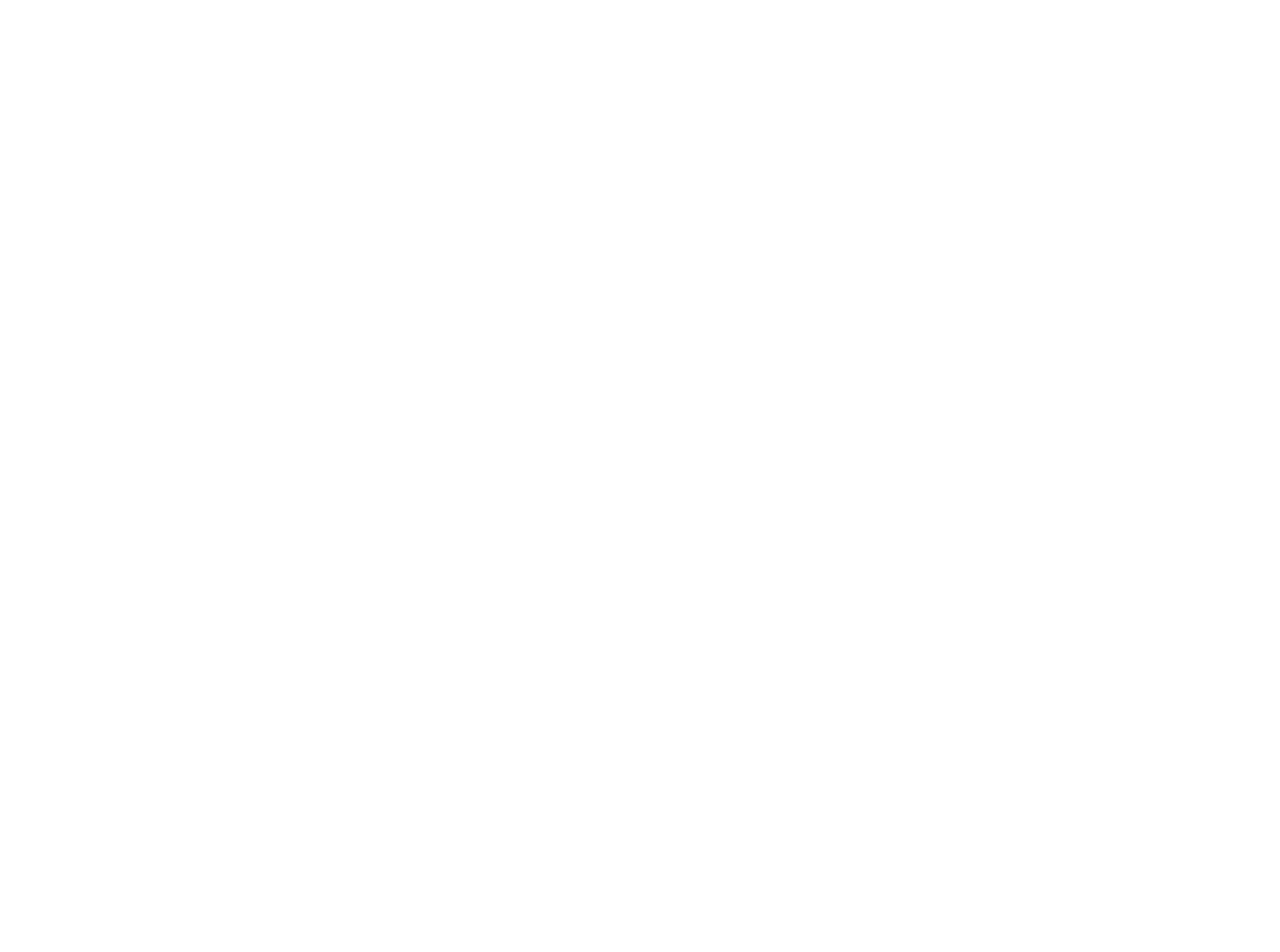
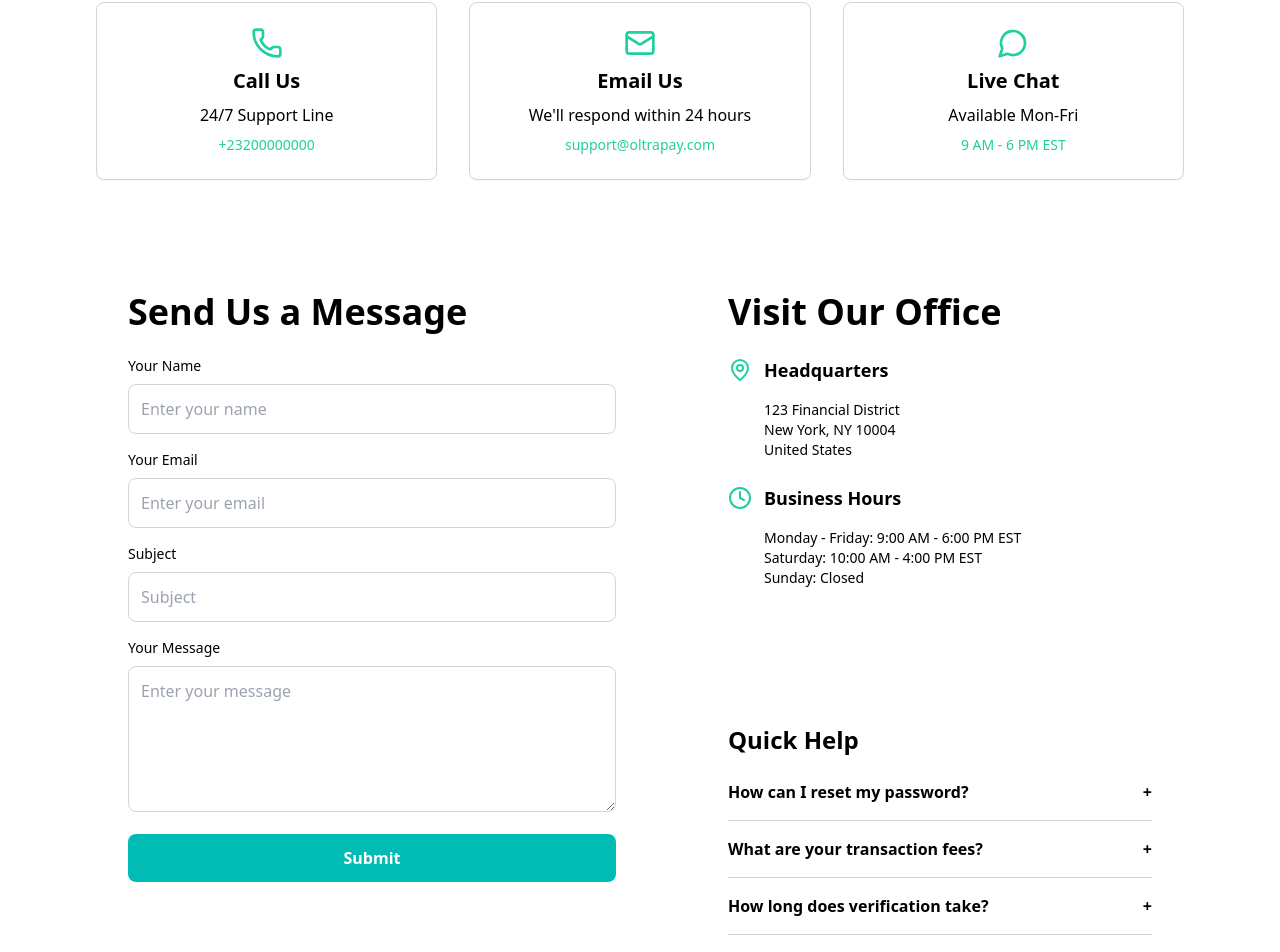
Before and after one commit to dominicOT/Oltrapay-website, a React (Vite) app: page /contact in a window 1280 px wide. Before the commit this address had no page. Shown: the part 390-1342 px from the top of the page. Before the commit the page ends 800 px from the top, so only its background shows below. Built offline with nearby package versions, Linux system fonts and the light colour scheme.

Commit message:
[FEAT]: adds the contact us page with supporting components

```diff
--- a/src/App.jsx
+++ b/src/App.jsx
@@ -1,6 +1,7 @@
 import { BrowserRouter, Routes, Route } from "react-router-dom";
 import { Home } from "./pages/index";
 import AboutUs from "./pages/About";
+import Contact from "./pages/Contact";
 
 function App() {
   return (
@@ -8,6 +9,7 @@
       <Routes>
         <Route path="/" element={<Home />} />
         <Route path="/about" element={<AboutUs />} />
+        <Route path="/contact" element={<Contact />} />
       </Routes>
     </BrowserRouter>
   );
--- a/src/components/Navbar.jsx
+++ b/src/components/Navbar.jsx
@@ -20,7 +20,9 @@
               <a href="/about">About Us</a>
             </li>
             <li className="cursor-pointer">Services</li>
-            <li className="cursor-pointer">Contact Us</li>
+            <li className="cursor-pointer">
+              <a href="/contact">Contact Us</a>
+            </li>
             <li className="cursor-pointer flex flex-row gap-2 items-center">
               <span>More</span>
               <ChevronDown size={15} className="mt-1" />
@@ -56,7 +58,9 @@
               <a href="/about">About Us</a>
             </li>{" "}
             <li className="cursor-pointer">Services</li>
-            <li className="cursor-pointer">Contact Us</li>
+            <li className="cursor-pointer">
+              <a href="/contact">Contact Us</a>
+            </li>{" "}
             <li className="cursor-pointer flex flex-row gap-2 items-center">
               <span>More</span>
               <ChevronDown size={15} className="mt-1" />
--- /dev/null
+++ b/src/features/Contact/ContactCard.jsx
@@ -0,0 +1,53 @@
+import React from "react";
+import { Phone, Mail, MapPin, MessageCircle } from "lucide-react"; // Example icons from Lucide
+
+const ContactCard = () => {
+  const contacts = [
+    {
+      icon: <Phone className="text-primary w-8 h-8" />,
+      title: "Call Us",
+      description: "24/7 Support Line",
+      details: ["+23200000000"],
+    },
+    {
+      icon: <Mail className="text-primary w-8 h-8" />,
+      title: "Email Us",
+      description: "We'll respond within 24 hours",
+      details: ["support@oltrapay.com"],
+    },
+    {
+      icon: <MessageCircle className="text-primary w-8 h-8" />,
+      title: "Live Chat",
+      description: "Available Mon-Fri",
+      details: ["9 AM - 6 PM EST"],
+    },
+  ];
+
+  return (
+    <section className="text-black py-8">
+      <div className="container mx-auto w-full flex flex-col justify-center items-center lg:flex-row gap-8 px-6 lg:px-24">
+        {contacts.map((contact, index) => (
+          <div
+            key={index}
+            className="w-full flex flex-col items-center justify-center  text-center lg:text-left p-6 rounded-lg shadow-sm border border-1 border-gray-300 gap-2 "
+          >
+            <div className="w-full flex items-center justify-center">
+              {contact.icon}
+            </div>
+            <h3 className="text-xl font-bold">{contact.title}</h3>
+            <span>{contact.description}</span>
+            <ul className="text-sm space-y-2">
+              {contact.details.map((detail, i) => (
+                <li className="text-primary" key={i}>
+                  {detail}
+                </li>
+              ))}
+            </ul>
+          </div>
+        ))}
+      </div>
+    </section>
+  );
+};
+
+export default ContactCard;
--- /dev/null
+++ b/src/features/Contact/ContactDetails.jsx
@@ -0,0 +1,136 @@
+import { Clock, MapPin } from "lucide-react";
+import React, { useState } from "react";
+
+const ContactDetails = () => {
+  const [openIndex, setOpenIndex] = useState(null);
+
+  const faqItems = [
+    {
+      question: "How can I reset my password?",
+      answer: `Visit the login page and click on "Forgot Password". Follow the instructions sent to your registered email.`,
+    },
+    {
+      question: "What are your transaction fees?",
+      answer:
+        "Our transaction fees vary by account type and transaction volume. Please visit our pricing page for detailed information.",
+    },
+    {
+      question: "How long does verification take?",
+      answer:
+        "Most verifications are completed within 24-48 hours. For business accounts, it may take up to 5 business days.",
+    },
+  ];
+
+  const toggleAccordion = (index) => {
+    setOpenIndex(openIndex === index ? null : index);
+  };
+
+  return (
+    <section className="text-black py-12">
+      <div className="container mx-auto flex flex-col lg:flex-row gap-12 px-6 lg:px-24">
+        {/* Left Section: Send Us a Message */}
+        <div className="flex-1 p-8 rounded-lg">
+          <h2 className="text-4xl font-bold mb-6">Send Us a Message</h2>
+          <form className="flex flex-col gap-4">
+            <div>
+              <label className="block text-sm mb-2">Your Name</label>
+              <input
+                type="text"
+                placeholder="Enter your name"
+                className="w-full p-3 rounded-lg text-black border border-gray-300 focus:border-primary focus:outline-none"
+              />
+            </div>
+            <div>
+              <label className="block text-sm mb-2">Your Email</label>
+              <input
+                type="email"
+                placeholder="Enter your email"
+                className="w-full p-3 rounded-lg text-black border border-gray-300 focus:border-primary focus:outline-none"
+              />
+            </div>
+            <div>
+              <label className="block text-sm mb-2">Subject</label>
+              <input
+                type="text"
+                placeholder="Subject"
+                className="w-full p-3 rounded-lg text-black border border-gray-300 focus:border-primary focus:outline-none"
+              />
+            </div>
+            <div>
+              <label className="block text-sm mb-2">Your Message</label>
+              <textarea
+                rows="5"
+                placeholder="Enter your message"
+                className="w-full p-3 rounded-lg text-black border border-gray-300 focus:border-primary focus:outline-none"
+              ></textarea>
+            </div>
+            <button
+              type="submit"
+              className="bg-secondary text-white py-3 px-6 rounded-lg font-semibold hover:bg-secondary transition"
+            >
+              Submit
+            </button>
+          </form>
+        </div>
+
+        {/* Right Section */}
+        <div className="flex-1 flex flex-col gap-12">
+          {/* Visit Our Office */}
+          <div className="p-8 rounded-lg">
+            <h2 className="text-4xl font-bold mb-6">Visit Our Office</h2>
+            <div className="mb-6 flex flex-col gap-2 items-start">
+              <div className="flex flex-row items-center gap-3">
+                <MapPin className="text-primary" />
+                <h3 className="text-lg font-semibold">Headquarters</h3>
+              </div>
+              <div className="pl-9">
+                <p className="text-sm mt-2">
+                  123 Financial District <br />
+                  New York, NY 10004 <br />
+                  United States
+                </p>
+              </div>
+            </div>
+
+            <div className="mb-6 flex flex-col gap-2 items-start">
+              <div className="flex flex-row items-center gap-3">
+                <Clock className="text-primary" />{" "}
+                <h3 className="text-lg font-semibold">Business Hours</h3>
+              </div>
+              <div className="pl-9">
+                <p className="text-sm mt-2">
+                  Monday - Friday: 9:00 AM - 6:00 PM EST <br />
+                  Saturday: 10:00 AM - 4:00 PM EST <br />
+                  Sunday: Closed
+                </p>
+              </div>
+            </div>
+          </div>
+
+          {/* Quick Help (FAQ Accordion) */}
+          <div className="p-8 rounded-lg">
+            <h2 className="text-2xl font-bold mb-6">Quick Help</h2>
+            <div className="space-y-4">
+              {faqItems.map((item, index) => (
+                <div key={index} className="border-b border-gray-300 pb-4">
+                  <button
+                    className="w-full text-left flex justify-between items-center font-semibold"
+                    onClick={() => toggleAccordion(index)}
+                  >
+                    {item.question}
+                    <span>{openIndex === index ? "−" : "+"}</span>
+                  </button>
+                  {openIndex === index && (
+                    <p className="mt-2 text-sm text-gray-600">{item.answer}</p>
+                  )}
+                </div>
+              ))}
+            </div>
+          </div>
+        </div>
+      </div>
+    </section>
+  );
+};
+
+export default ContactDetails;
--- /dev/null
+++ b/src/features/Contact/ContactHero.jsx
@@ -0,0 +1,17 @@
+import React from "react";
+
+const ContactHero = () => {
+  return (
+    <section className="text-white py-8">
+      <div className="container mx-auto flex flex-col lg:flex-col px-6 lg:px-24 py-12 justify-center gap-12">
+        <h1 className="text-6xl font-bold text-center">Get in Touch</h1>
+        <p className="text-lg font-semibold text-center">
+          We're here to help. Reach out to us for support, inquiries, or
+          partnership opportunities.
+        </p>
+      </div>
+    </section>
+  );
+};
+
+export default ContactHero;
--- /dev/null
+++ b/src/pages/Contact.jsx
@@ -0,0 +1,36 @@
+import React from "react";
+import Footer from "../components/Footer";
+import Navbar from "../components/Navbar";
+import ContactHero from "../features/Contact/ContactHero";
+import ContactCard from "../features/Contact/ContactCard";
+import ContactDetails from "../features/Contact/ContactDetails";
+
+const Contact = () => {
+  return (
+    <div className="flex flex-col min-h-screen">
+      {/* Main Content */}
+      <div className="relative flex-1">
+        {/* Background */}
+        <div className="absolute bg-accent top-0 left-0 w-full h-full md:bg-gradient-to-b md:from-primary md:to-accent"></div>
+
+        {/* Content */}
+        <div className="relative z-10">
+          <Navbar />
+          <ContactHero />
+        </div>
+      </div>
+      <div className="bg-white">
+        <ContactCard />
+
+        <ContactDetails />
+      </div>
+
+      {/* Footer */}
+      <footer className="bg-[#48A4BE] w-full">
+        <Footer />
+      </footer>
+    </div>
+  );
+};
+
+export default Contact;
```
